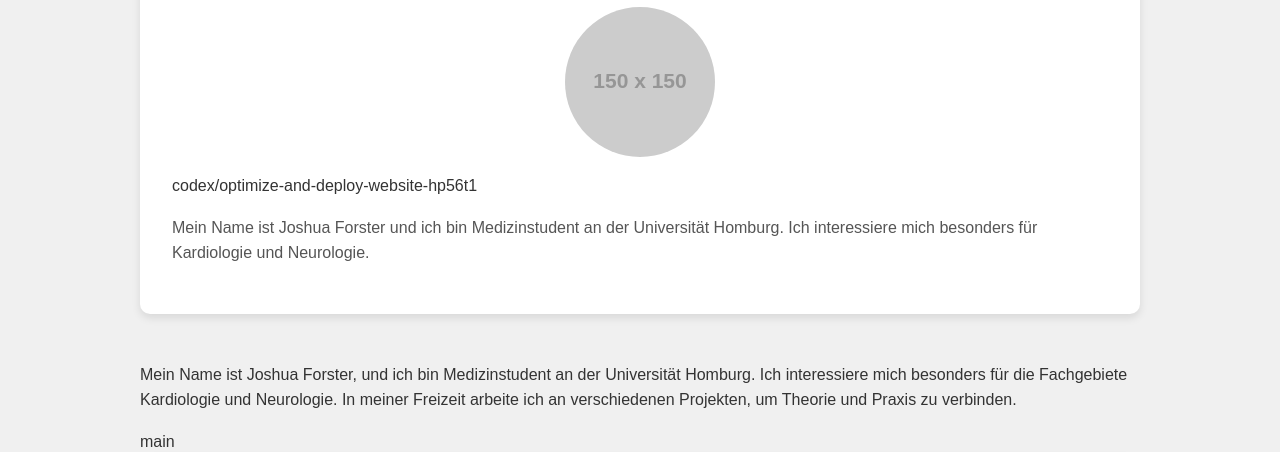
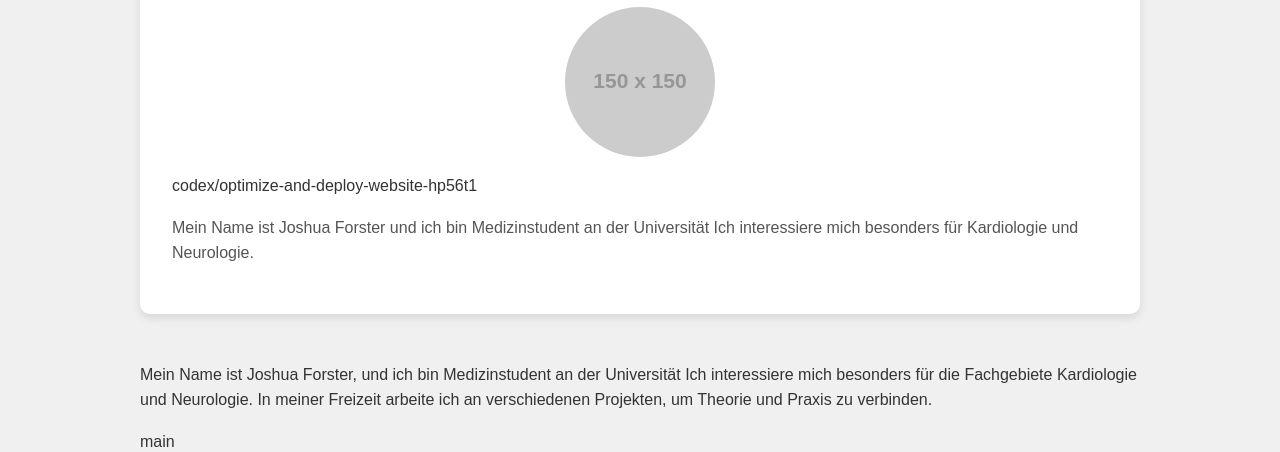
Before and after one commit to JoshuaForster02/Eigene-Website, a plain HTML site: page index.html in a window 1280 px wide. Shown: the part 328-780 px from the top of the page. Drawn offline with Linux system fonts and the light colour scheme; placeholder pictures from the web are drawn by us.

Commit message:
Update index.html

```diff
--- a/index.html
+++ b/index.html
@@ -236,10 +236,10 @@
             <h2>Über mich</h2>
             <img class="profile-img" src="https://via.placeholder.com/150" alt="Joshua Forster">
  codex/optimize-and-deploy-website-hp56t1
-            <p>Mein Name ist Joshua Forster und ich bin Medizinstudent an der Universität Homburg. Ich interessiere mich besonders für Kardiologie und Neurologie.</p>
+            <p>Mein Name ist Joshua Forster und ich bin Medizinstudent an der Universität  Ich interessiere mich besonders für Kardiologie und Neurologie.</p>
         </section>
 
-            <p>Mein Name ist Joshua Forster, und ich bin Medizinstudent an der Universität Homburg. Ich interessiere mich besonders für die Fachgebiete Kardiologie und Neurologie. In meiner Freizeit arbeite ich an verschiedenen Projekten, um Theorie und Praxis zu verbinden.</p>
+            <p>Mein Name ist Joshua Forster, und ich bin Medizinstudent an der Universität  Ich interessiere mich besonders für die Fachgebiete Kardiologie und Neurologie. In meiner Freizeit arbeite ich an verschiedenen Projekten, um Theorie und Praxis zu verbinden.</p>
         </section>
 
         <!-- Projekte -->
```
